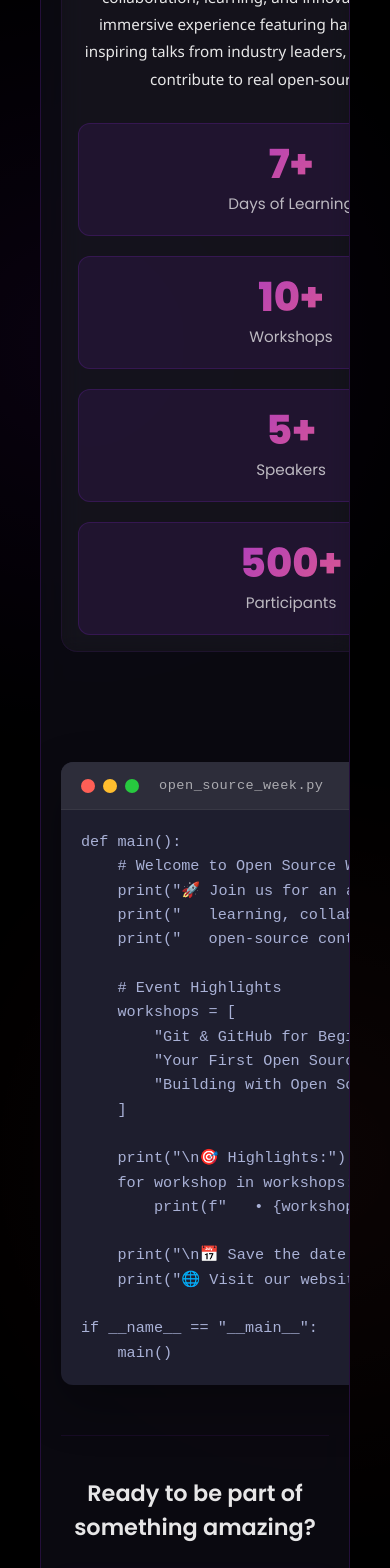
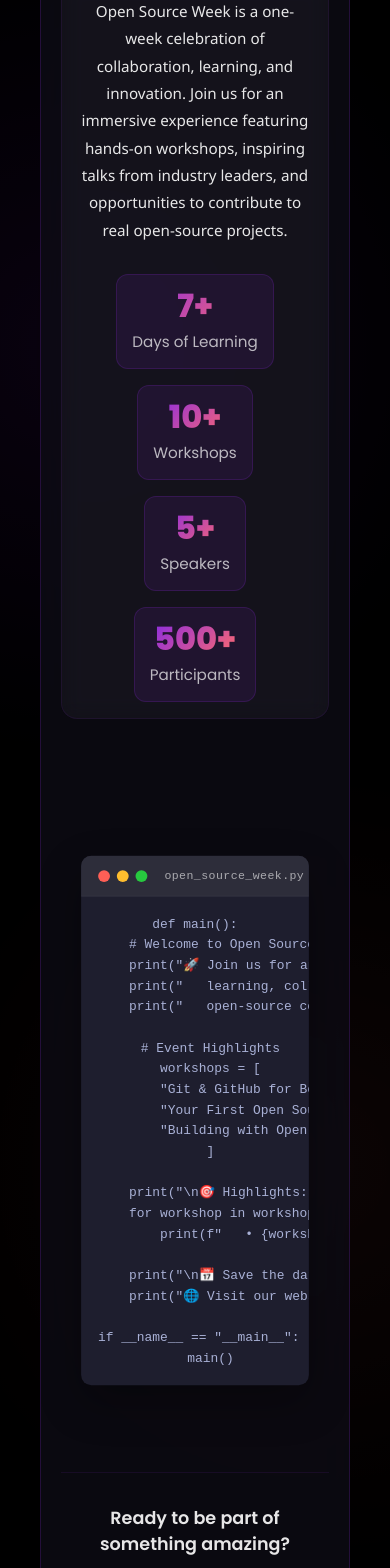
Before and after one commit to ssyy21/Open-Source-Week-2025, a React (Create React App) app: page / in a window 390 px wide. Shown: the part 1340-2908 px from the top of the page. Built offline with nearby package versions, Linux system fonts and the light colour scheme.

Commit message:
Fix: make About section fully responsive across devices

```diff
--- a/src/styles/About.css
+++ b/src/styles/About.css
@@ -289,34 +289,64 @@
   border-color: rgba(255, 255, 255, 0.3);
 }
 
-/* Responsive Design */
-@media (max-width: 1200px) {
+/* === FINAL RESPONSIVE FIX === */
+@media (max-width: 992px) {
   .about-grid {
-    gap: 40px;
+    display: flex;
+    flex-direction: column; /* ✅ Stack vertically */
+    align-items: center;
+    gap: 2.5rem;
+    text-align: center;
+  }
+
+  .about-content {
+    order: 1; /* ✅ Always on top */
+    width: 100%;
+  }
+
+  .about-visual {
+    order: 2; /* ✅ Always below text */
+    width: 100%;
+    display: flex;
+    justify-content: center;
+    align-items: center;
+  }
+
+  .code-window {
+    width: 90%;
+    max-width: 480px;
+    transform: scale(0.95);
+    margin: 0 auto;
+  }
+
+  .about-card {
+    padding: 40px 25px;
   }
 
   .about-title {
-    font-size: 3rem;
-  }
-}
-
-@media (max-width: 992px) {
-  .about-grid {
-    grid-template-columns: 1fr;
+    font-size: 2.6rem;
   }
 
-  .about-card {
-    padding: 40px;
+  .about-description {
+    font-size: 1rem;
+    margin-bottom: 1.5rem;
   }
 
-  .about-visual {
-    margin-top: 40px;
+  .stats-grid {
+    grid-template-columns: repeat(2, 1fr);
+    gap: 1rem;
+    justify-items: center;
+  }
+
+  .cta-section {
+    margin-top: 2.5rem;
+    padding-top: 2rem;
   }
 }
 
 @media (max-width: 768px) {
   .about-section {
-    padding: 80px 20px;
+    padding: 60px 15px;
   }
 
   .about-card {
@@ -324,21 +354,66 @@
   }
 
   .about-title {
-    font-size: 2.5rem;
+    font-size: 2.2rem;
+  }
+
+  .about-description {
+    font-size: 1rem;
   }
 
   .stats-grid {
     grid-template-columns: 1fr;
+    gap: 1rem;
+  }
+
+  .code-window {
+    width: 100%;
+    max-width: 380px;
+    transform: scale(0.9);
   }
 
   .cta-buttons {
     flex-direction: column;
+    gap: 12px;
   }
 
   .btn {
     width: 100%;
   }
 }
+
+@media (max-width: 480px) {
+  .about-card {
+    padding: 25px 15px;
+  }
+
+  .about-title {
+    font-size: 1.8rem;
+    line-height: 1.2;
+  }
+
+  .about-description {
+    font-size: 0.95rem;
+  }
+
+  .stat-item {
+    padding: 15px;
+  }
+
+  .stat-number {
+    font-size: 2rem;
+  }
+
+  .code-window {
+    max-width: 320px;
+    transform: scale(0.85);
+  }
+
+  .cta-text {
+    font-size: 1.1rem;
+  }
+}
+
 
 /* Animations */
 @keyframes float {
```
